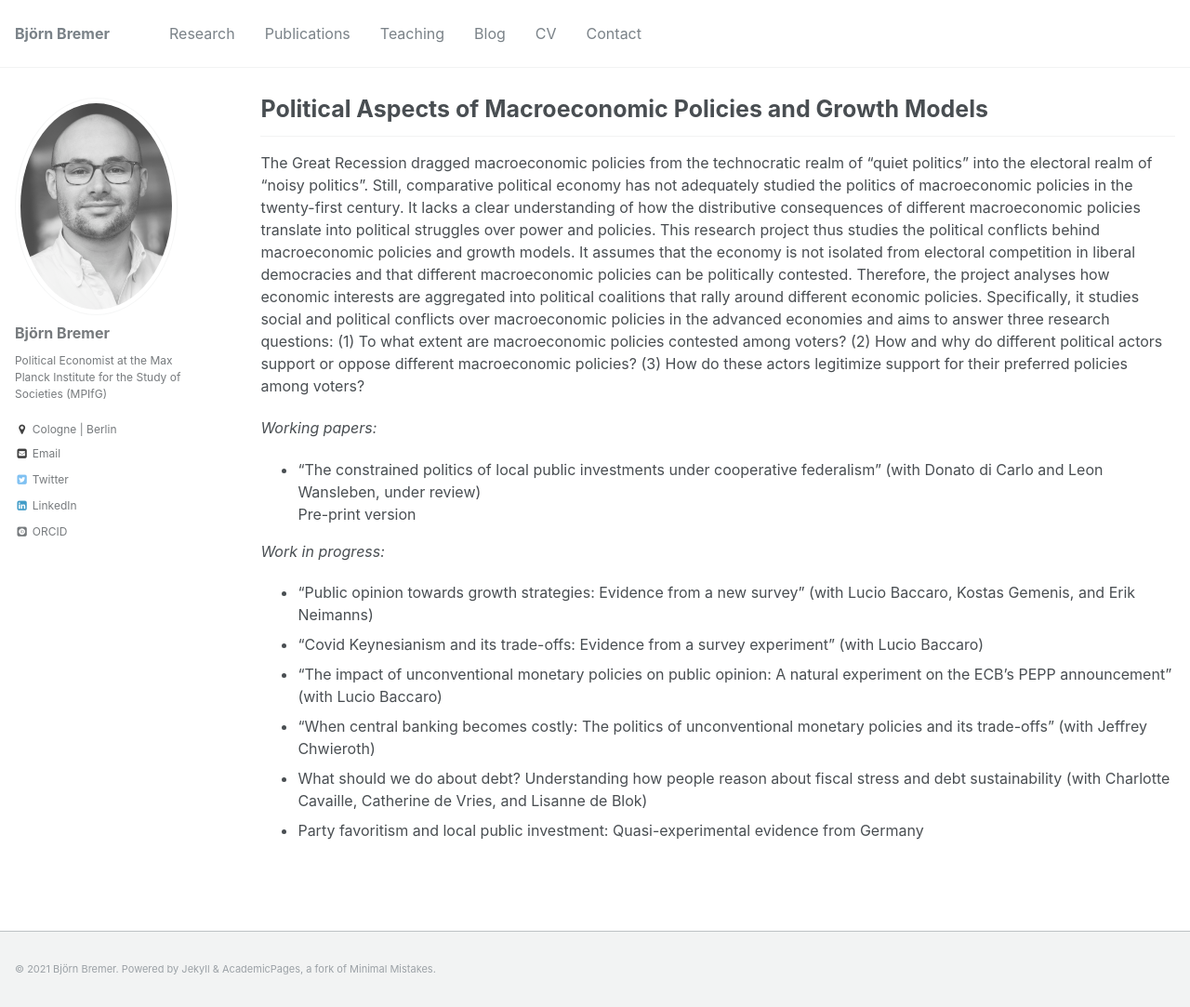
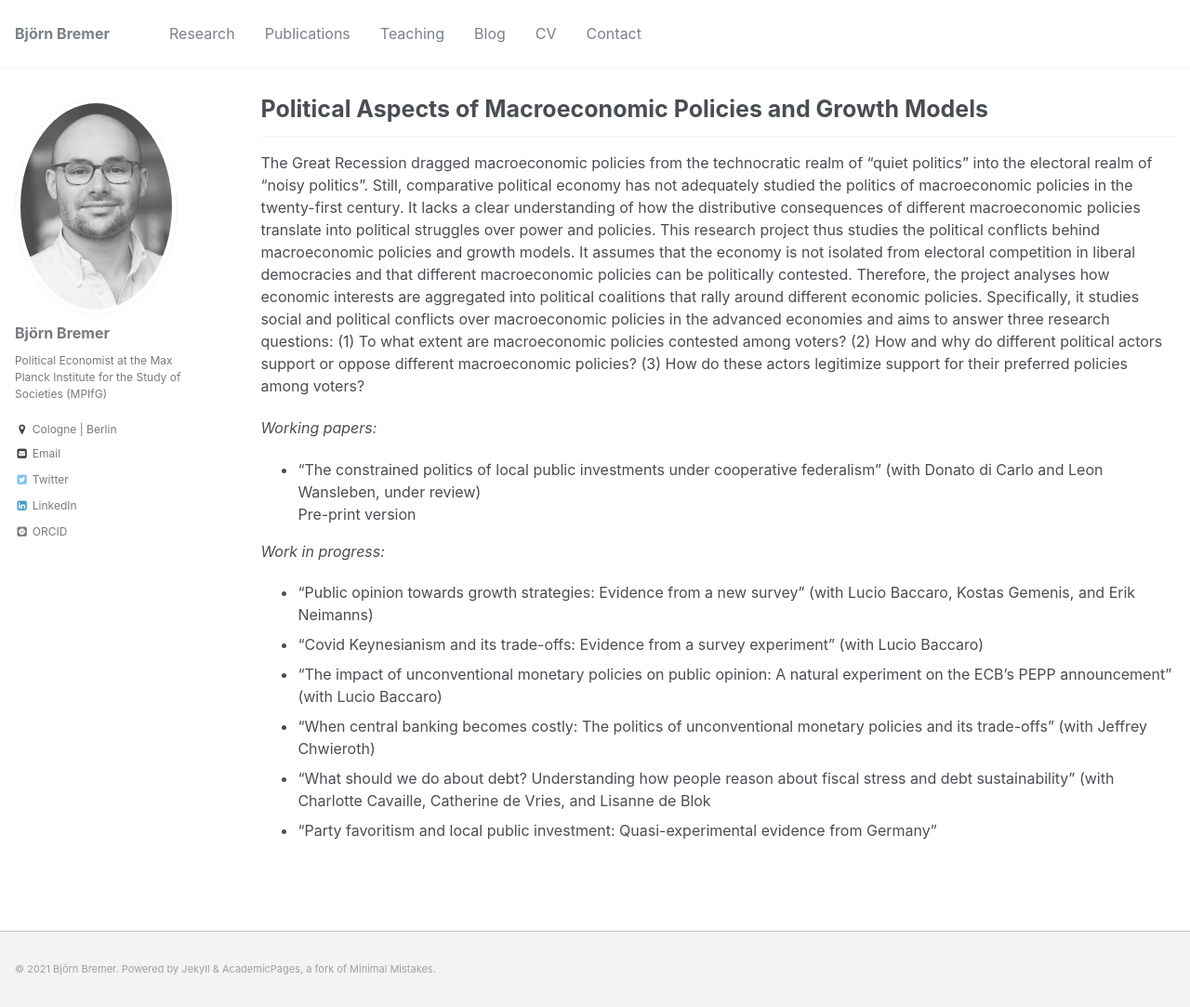
Before and after one commit to bjoernbremer/bjoernbremer.github.io, a Jekyll site: the page built from _projects/4_politics_macroeconomics.md, in a window 1280 px wide and 1083 px high. Shown: the whole window at 93% size. Built offline with Jekyll 4.4.1, drawn with Linux system fonts in a browser that asks for light colours; some web fonts are replaced; part of the change alters nothing that is shown.

```diff
--- a/_projects/4_politics_macroeconomics.md
+++ b/_projects/4_politics_macroeconomics.md
@@ -20,5 +20,5 @@ The Great Recession dragged macroeconomic policies from the technocratic realm o
 * "Covid Keynesianism and its trade-offs: Evidence from a survey experiment" (with [Lucio Baccaro](http://www.mpifg.de/people/lb/index_en.asp))
 * "The impact of unconventional monetary policies on public opinion: A natural experiment on the ECB's PEPP announcement" (with [Lucio Baccaro](http://www.mpifg.de/people/lb/index_en.asp))
 * "When central banking becomes costly: The politics of unconventional monetary policies and its trade-offs" (with [Jeffrey Chwieroth](http://personal.lse.ac.uk/chwierot/))
-* What should we do about debt? Understanding how people reason about fiscal stress and debt sustainability (with Charlotte Cavaille, Catherine de Vries, and Lisanne de Blok)
-* Party favoritism and local public investment: Quasi-experimental evidence from Germany
+* "What should we do about debt? Understanding how people reason about fiscal stress and debt sustainability" (with [Charlotte Cavaille](https://charlottecavaille.wordpress.com/), [Catherine de Vries](https://www.catherinedevries.eu/), and [Lisanne de Blok](https://lisannedeblok.com/)
+* "Party favoritism and local public investment: Quasi-experimental evidence from Germany"
```
